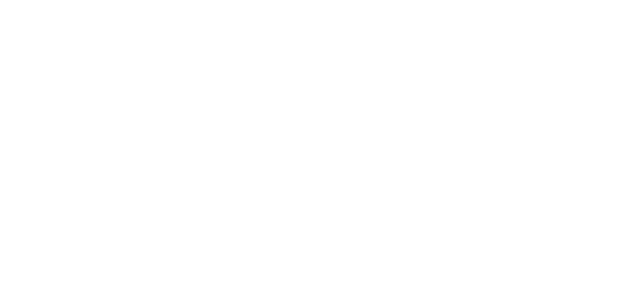
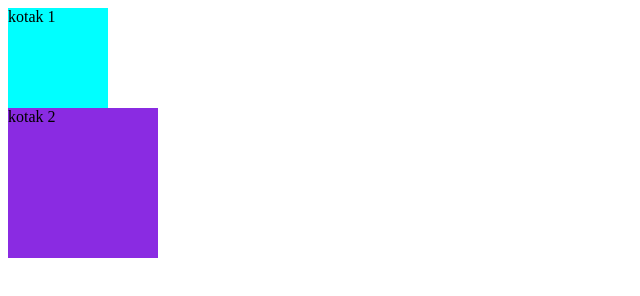
Before and after one commit to PokeCraft095/itw2026_263040056, a plain HTML site: page kuliah/Pertemuan 9/coba-box-model.html in a window 1280 px wide. Shown: the whole page, without its empty margins (0-640 px from the left). Drawn offline with Linux system fonts and the light colour scheme.

Commit message:
2 squaressss

```diff
--- a/kuliah/Pertemuan 9/coba-box-model.html
+++ b/kuliah/Pertemuan 9/coba-box-model.html
@@ -4,9 +4,22 @@
     <meta charset="UTF-8">
     <meta name="viewport" content="width=device-width, initial-scale=1.0">
     <title>Coba Box Model</title>
+    <style>
+        .kotak1 {
+            width: 100px;
+            height: 100px;
+            background-color: aqua;
+        }
+
+        .kotak2 {
+            width: 150px;
+            height: 150px;
+            background-color: blueviolet;
+        }
+    </style>
 </head>
 <body>
-    <div class="kotak1"></div>
-    <div class="kotak2"></div>
+    <div class="kotak1">kotak 1</div>
+    <div class="kotak2">kotak 2</div>
 </body>
 </html>
```
